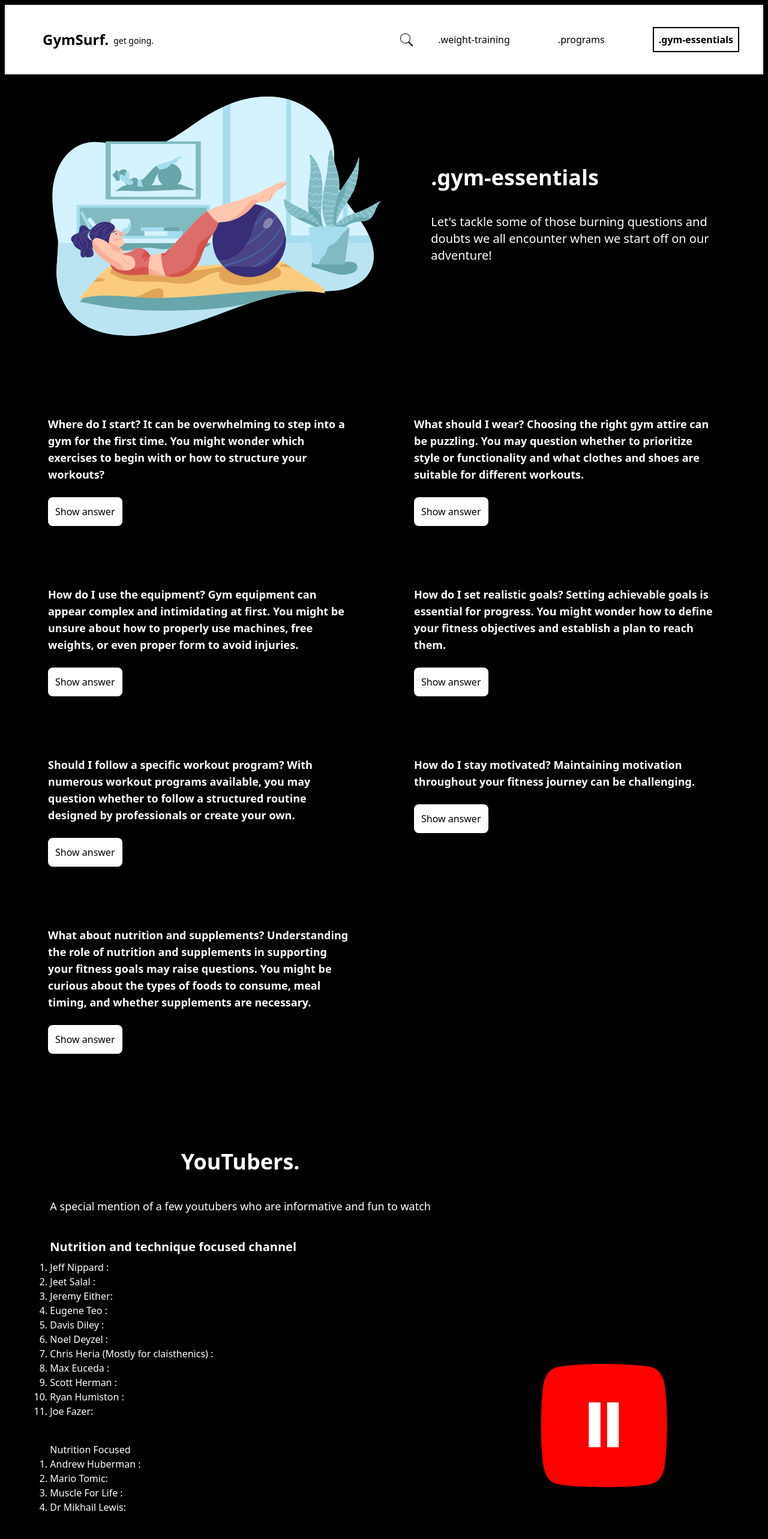
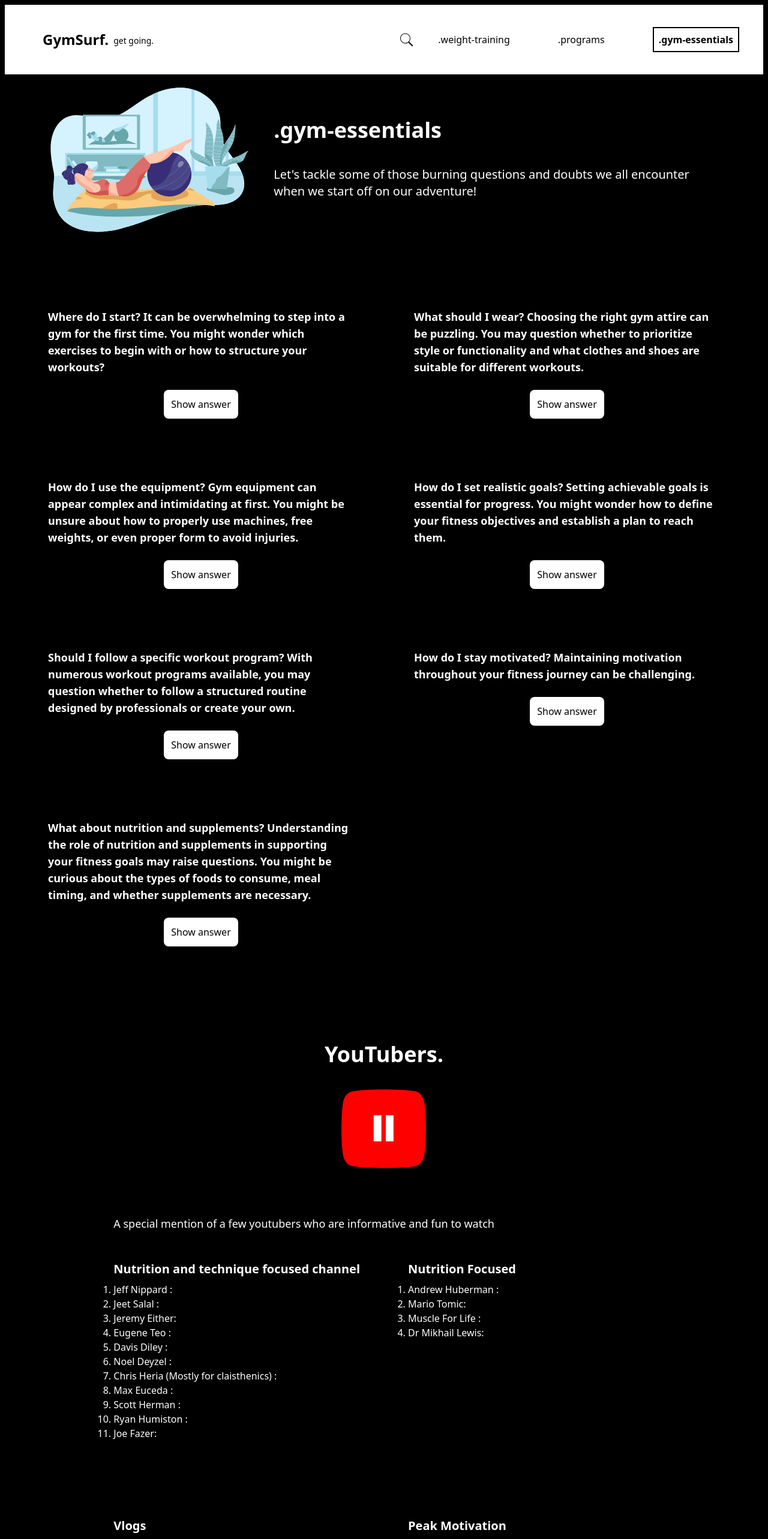
Before and after one commit to ShantanuKudva/GymSurf, a React (Create React App) app: page /gym-essentials in a window 1280 px wide. Shown: the top 2566 px of the page at 60% size. Built offline with nearby package versions, Linux system fonts and the light colour scheme.

Commit message:
fixed other pages' reactiveness

```diff
--- a/public/index.html
+++ b/public/index.html
@@ -7,37 +7,45 @@
     <meta name="theme-color" content="#000000" />
     <meta
       name="description"
-      content="Web site created using create-react-app"
+      content="GymSurf is your ultimate fitness companion for beginners, providing a wide range of workout programs and guidance to help you kickstart your fitness journey."
     />
     <link rel="apple-touch-icon" href="%PUBLIC_URL%/apple-touch-icon.png" />
-    <!--
-      manifest.json provides metadata used when your web app is installed on a
-      user's mobile device or desktop. See https://developers.google.com/web/fundamentals/web-app-manifest/
-    -->
     <link rel="manifest" href="%PUBLIC_URL%/manifest.json" />
-    <!--
-      Notice the use of %PUBLIC_URL% in the tags above.
-      It will be replaced with the URL of the `public` folder during the build.
-      Only files inside the `public` folder can be referenced from the HTML.
 
-      Unlike "/favicon.ico" or "favicon.ico", "%PUBLIC_URL%/favicon.ico" will
-      work correctly both with client-side routing and a non-root public URL.
-      Learn how to configure a non-root public URL by running `npm run build`.
-    -->
-    <title>GymSurf.</title>
+    <!-- Open Graph meta tags -->
+    <meta
+      property="og:title"
+      content="GymSurf | Your Ultimate Fitness Companion for Beginners"
+    />
+    <meta
+      property="og:description"
+      content="GymSurf is your ultimate fitness companion for beginners, providing a wide range of workout programs and guidance to help you kickstart your fitness journey."
+    />
+    <meta
+      property="og:image"
+      content="https://gym-surf.vercel.app/og-image.jpg"
+    />
+    <meta property="og:url" content="https://gym-surf.vercel.app/" />
+
+    <!-- Twitter Card meta tags -->
+    <meta name="twitter:card" content="summary_large_image" />
+    <meta
+      name="twitter:title"
+      content="GymSurf | Your Ultimate Fitness Companion for Beginners"
+    />
+    <meta
+      name="twitter:description"
+      content="GymSurf is your ultimate fitness companion for beginners, providing a wide range of workout programs and guidance to help you kickstart your fitness journey."
+    />
+    <meta
+      name="twitter:image"
+      content="https://gym-surf.vercel.app/twitter-card-image.jpg"
+    />
+
+    <title>GymSurf | Custom Page Title</title>
   </head>
   <body>
     <noscript>You need to enable JavaScript to run this app.</noscript>
     <div id="root"></div>
-    <!--
-      This HTML file is a template.
-      If you open it directly in the browser, you will see an empty page.
-
-      You can add webfonts, meta tags, or analytics to this file.
-      The build step will place the bundled scripts into the <body> tag.
-
-      To begin the development, run `npm start` or `yarn start`.
-      To create a production bundle, use `npm run build` or `yarn build`.
-    -->
   </body>
 </html>
--- a/src/components/GymEssentials.jsx
+++ b/src/components/GymEssentials.jsx
@@ -1,15 +1,9 @@
 import React, { useState, useEffect, useRef } from "react";
-import { calcLength, motion } from "framer-motion";
-import ppl from "../assets/pdf/ppl.pdf";
-import brosplit from "../assets/pdf/brosplit.pdf";
+import { motion } from "framer-motion";
 import Lottie from "lottie-react";
 import exercise from "../assets/exercise.json";
 import youtub from "../assets/youtube.json";
 export default function Programs() {
-  let [pdf, setPdf] = useState(null);
-  let [display, setDisplay] = useState(null);
-  const pdfRef = useRef(null);
-
   const [dropdownVisible, setDropdownVisible] = useState([false, false]);
 
   // Function to toggle dropdown visibility
@@ -28,8 +22,8 @@
       exit={{ transition: { duration: 0.5 } }}
       className=""
     >
-      <div className="flex justify-around m-10">
-        <Lottie animationData={exercise} className="w-full m-10" />
+      <div className="gym-essential-first p-10">
+        <Lottie animationData={exercise} className="responsive-img" />
         <div className="m-auto mx-10">
           <h1 className="text-4xl font-bold ">.gym-essentials</h1>
           <h2 className="text-xl font-light mt-10">
@@ -39,9 +33,9 @@
         </div>
       </div>
 
-      <div className="mt-10 grid grid-cols-2 gap-5 m-10">
+      <div className="answer-grid">
         <ul className="m-10">
-          <li className="text-lg font-bold">
+          <li className="text-lg font-bold ">
             Where do I start? It can be overwhelming to step into a gym for the
             first time. You might wonder which exercises to begin with or how to
             structure your workouts?
@@ -54,7 +48,7 @@
                 height: dropdownVisible[0] ? "auto" : 0,
               }}
               exit={{ opacity: 0, height: 0 }}
-              className="font-light"
+              className=" bg-white text-black p-2 rounded-b-lg mt-3"
             >
               <p>
                 I have it all covered. You can start off by checking out the
@@ -67,7 +61,7 @@
           <br />
           <button
             onClick={() => toggleDropdown(0)}
-            className="bg-white p-3 rounded-lg text-black"
+            className="bg-white p-3 rounded-lg text-black block m-auto"
           >
             {dropdownVisible[0] ? "Hide" : "Show"} answer
           </button>
@@ -84,9 +78,9 @@
               initial={{ opacity: 0, height: 0 }}
               animate={{ opacity: 1, height: "auto" }}
               exit={{ opacity: 0, height: 0 }}
-              className="font-light"
+              className=" bg-white text-black p-2 rounded-b-lg mt-3"
             >
-              <p className="font-light">
+              <p>
                 When it comes to choosing gym attire, prioritize comfort and
                 functionality. Opt for clothes and footwear that allow you to
                 move freely and provide proper support. Find the right fit,
@@ -102,7 +96,7 @@
           <br />
           <button
             onClick={() => toggleDropdown(1)}
-            className="bg-white p-3 rounded-lg text-black"
+            className="bg-white p-3 rounded-lg text-black block m-auto"
           >
             {dropdownVisible[1] ? "Hide" : "Show"} answer
           </button>
@@ -119,9 +113,9 @@
               initial={{ opacity: 0, height: 0 }}
               animate={{ opacity: 1, height: "auto" }}
               exit={{ opacity: 0, height: 0 }}
-              className="font-light"
+              className=" bg-white text-black p-2 rounded-b-lg mt-3"
             >
-              <p className="font-light">
+              <p>
                 When it comes to using gym machines and equipment, it's
                 important to start with proper form and technique. The GymApp
                 provides a dedicated section that guides beginners on how to use
@@ -136,7 +130,7 @@
           <br />
           <button
             onClick={() => toggleDropdown(2)}
-            className="bg-white p-3 rounded-lg text-black"
+            className="bg-white p-3 rounded-lg text-black block m-auto"
           >
             {dropdownVisible[2] ? "Hide" : "Show"} answer
           </button>
@@ -153,9 +147,9 @@
               initial={{ opacity: 0, height: 0 }}
               animate={{ opacity: 1, height: "auto" }}
               exit={{ opacity: 0, height: 0 }}
-              className="font-light"
+              className=" bg-white text-black p-2 rounded-b-lg mt-3"
             >
-              <p className="font-light">
+              <p>
                 Proper nutrition is a key component of a successful fitness
                 journey. It's important to understand the role of macronutrients
                 (carbohydrates, proteins, and fats) and micronutrients (vitamins
@@ -171,7 +165,7 @@
           <br />
           <button
             onClick={() => toggleDropdown(3)}
-            className="bg-white p-3 rounded-lg text-black"
+            className="bg-white p-3 rounded-lg text-black block m-auto"
           >
             {dropdownVisible[3] ? "Hide" : "Show"} answer
           </button>
@@ -188,9 +182,9 @@
               initial={{ opacity: 0, height: 0 }}
               animate={{ opacity: 1, height: "auto" }}
               exit={{ opacity: 0, height: 0 }}
-              className="font-light"
+              className=" bg-white text-black p-2 rounded-b-lg mt-3"
             >
-              <p className="font-light">
+              <p>
                 To achieve specific fitness goals, having a structured workout
                 program is essential. Gymsurf offers tailored workout programs
                 designed to meet individual needs and requirements. These
@@ -208,7 +202,7 @@
           <br />
           <button
             onClick={() => toggleDropdown(4)}
-            className="bg-white p-3 rounded-lg text-black"
+            className="bg-white p-3 rounded-lg text-black block m-auto"
           >
             {dropdownVisible[4] ? "Hide" : "Show"} answer
           </button>
@@ -224,9 +218,9 @@
               initial={{ opacity: 0, height: 0 }}
               animate={{ opacity: 1, height: "auto" }}
               exit={{ opacity: 0, height: 0 }}
-              className="font-light"
+              className=" bg-white text-black p-2 rounded-b-lg mt-3"
             >
-              <p className="font-light">
+              <p>
                 Staying motivated and consistent with your fitness routine can
                 be a challenge. It's important to find ways to stay engaged and
                 committed to your goals. Whether it's tracking your progress,
@@ -243,7 +237,7 @@
           <br />
           <button
             onClick={() => toggleDropdown(5)}
-            className="bg-white p-3 rounded-lg text-black"
+            className="bg-white p-3 rounded-lg text-black block m-auto"
           >
             {dropdownVisible[5] ? "Hide" : "Show"} answer
           </button>
@@ -261,9 +255,9 @@
               initial={{ opacity: 0, height: 0 }}
               animate={{ opacity: 1, height: "auto" }}
               exit={{ opacity: 0, height: 0 }}
-              className="font-light"
+              className=" bg-white text-black p-2 rounded-b-lg mt-3"
             >
-              <p className="font-light">
+              <p>
                 When it comes to nutrition and supplements, it's important to
                 focus on getting enough protein from natural sources like lean
                 meats, poultry, fish, eggs, dairy products, legumes, and nuts.
@@ -280,21 +274,24 @@
           <br />
           <button
             onClick={() => toggleDropdown(6)}
-            className="bg-white p-3 rounded-lg text-black"
+            className="bg-white p-3 rounded-lg text-black block m-auto"
           >
             {dropdownVisible[6] ? "Hide" : "Show"} answer
           </button>
         </ul>
       </div>
 
-      <div className="flex justify-around m-10 gap-3">
+      <div className="flex  justify-around m-10 gap-3">
         <div className=" mt-20 ">
-          <h1 className="text-4xl font-bold text-center ">YouTubers.</h1>
+          <h1 className="text-4xl font-bold text-center flex flex-col-reverse">
+            YouTubers.
+          </h1>
+          <Lottie animationData={youtub} className="block m-auto h-52" />
           <div className="mt-10 font-light text-lg text-left">
             A special mention of a few youtubers who are informative and fun to
             watch
           </div>
-
+          <div className="list">
             <ul className="list-decimal mt-10">
               <h1 className="text-xl font-bold my-2">
                 Nutrition and technique focused channel
@@ -316,7 +313,7 @@
             </ul>
 
             <ul className="list-decimal mt-10">
-            <h1>Nutrition Focused</h1>
+              <h1 className="text-xl font-bold my-2">Nutrition Focused</h1>
 
               <li>Andrew Huberman :</li>
               <li>Mario Tomic: </li>
@@ -325,7 +322,7 @@
             </ul>
 
             <ul className="list-decimal mt-10">
-            <h1>Vlogs</h1>
+              <h1 className="text-xl font-bold my-2">Vlogs</h1>
 
               <li>Saket Gokhale :</li>
               <li>David Laid :</li>
@@ -338,14 +335,14 @@
             </ul>
 
             <ul className="list-decimal mt-10">
-            <h1>Peak Motivation</h1>
+              <h1 className="text-xl font-bold my-2">Peak Motivation</h1>
 
               <li>The Tren Twins :</li>
               <li>Lexx Little :</li>
               <li>DAMO: </li>
             </ul>
           </div>
-        <Lottie animationData={youtub} className="w-1/4 m-10" />
+        </div>
       </div>
     </motion.div>
   );
--- a/src/components/Layout.jsx
+++ b/src/components/Layout.jsx
@@ -7,7 +7,7 @@
     <div className="bg-black text-white ">
       <Navbar />
       {/* THE PAGES ARE RENDERED HERE */}
-      <div className="mt-[6.5rem] ">
+      <div className="mt-[6rem] ">
         <Outlet />
       </div>
 
--- a/src/components/Search.jsx
+++ b/src/components/Search.jsx
@@ -18,8 +18,6 @@
   const showMore = () => {
     setVisible((prev) => prev + 3);
   };
-
-  let resultArray = [];
 
   async function handleSubmit(e) {
     e.preventDefault();
@@ -67,21 +65,21 @@
       transition={{ duration: 0.5 }}
     >
       <form className="h-screen mt-20" onSubmit={handleSubmit}>
-        <div className="p-5 text-[6rem] text-slate-300 m-10">Search.</div>
-        <div className="float-right">
-          <Lottie animationData={search} className="w-1/2" />
-        </div>
+        <div className="search-text">Search.</div>
+        <div className="search-list">
+          <Lottie animationData={search} className="search-img" />
           <input
             type="text"
             required
             value={input}
-          className="bg-inherit border border-white m-10 p-5 italic"
+            className="bg-inherit border border-white m-10 p-5 italic h-20"
             placeholder="example type 'chest'"
             onChange={(e) => {
               setInput(e.target.value);
               console.log(input);
             }}
           />
+        </div>
       </form>
 
       {exerciseDiv.length === 0 && (
@@ -98,7 +96,7 @@
             <h1 className="mt-[-20rem]">Loading {input}</h1>
           </div>
         ) : (
-          <div className="grid grid-cols-3 ">
+          <div className="search-result">
             {exerciseDiv.slice(0, visible).map((exercise, index) => (
               <div
                 key={index}
--- a/src/index.css
+++ b/src/index.css
@@ -103,6 +103,32 @@
 .pdf-view {
   @apply border border-black rounded-lg mb-2 m-auto bg-black w-[80%];
 }
+
+.gym-essential-first {
+  @apply flex justify-around m-10;
+}
+
+.answer-grid {
+  @apply mt-10 grid grid-cols-2 gap-5 m-10;
+}
+.list {
+  @apply grid grid-cols-2 gap-20;
+}
+.search-list {
+  @apply grid grid-cols-2;
+}
+
+.search-text {
+  @apply p-5 text-[6rem] text-slate-300 m-10;
+}
+.search-img {
+  @apply h-60;
+}
+
+.search-result {
+  @apply grid grid-cols-3;
+}
+
 /* Styles for medium screens (481px to 768px) */
 @media (min-width: 481px) and (max-width: 800px) {
   /* CSS rules for medium screens */
@@ -117,7 +143,7 @@
     @apply opacity-100 ml-10 cursor-pointer;
   }
   .title-responsive {
-    @apply gap-40;
+    @apply gap-40 m-[-1rem];
   }
 
   .home-grid {
@@ -164,6 +190,19 @@
   .pdf-view {
     @apply border border-black rounded-lg mb-2 m-auto bg-black w-[80%] mt-5;
   }
+
+  .gym-essential-first {
+    @apply grid justify-around m-10;
+  }
+  .search-text {
+    @apply p-5 text-[3rem] text-slate-300 m-10 text-center;
+  }
+  .search-img {
+    @apply h-60;
+  }
+  .search-result {
+    @apply grid grid-cols-2;
+  }
 }
 /* Styles for small screens (up to 480px) */
 @media (max-width: 480px) {
@@ -182,7 +221,7 @@
     @apply opacity-100 ml-4;
   }
   .title-responsive {
-    @apply gap-0;
+    @apply gap-0  m-[-1rem] ml-1;
   }
 
   .image-grid {
@@ -234,4 +273,27 @@
   .pdf-view {
     @apply border border-black rounded-lg mb-2 m-auto bg-black w-[90%] mt-10;
   }
+
+  .gym-essential-first {
+    @apply grid justify-around m-10;
+  }
+
+  .answer-grid {
+    @apply mt-10 grid grid-cols-1 gap-5 m-2;
+  }
+  .list {
+    @apply grid grid-cols-1 gap-10 m-auto;
+  }
+  .search-list {
+    @apply flex flex-col;
+  }
+  .search-text {
+    @apply p-5 text-[3rem] text-slate-300 m-10;
+  }
+  .search-img {
+    @apply h-40;
+  }
+  .search-result {
+    @apply grid grid-cols-1;
+  }
 }
```
Lines whose indentation alone changed are shown as unchanged.
